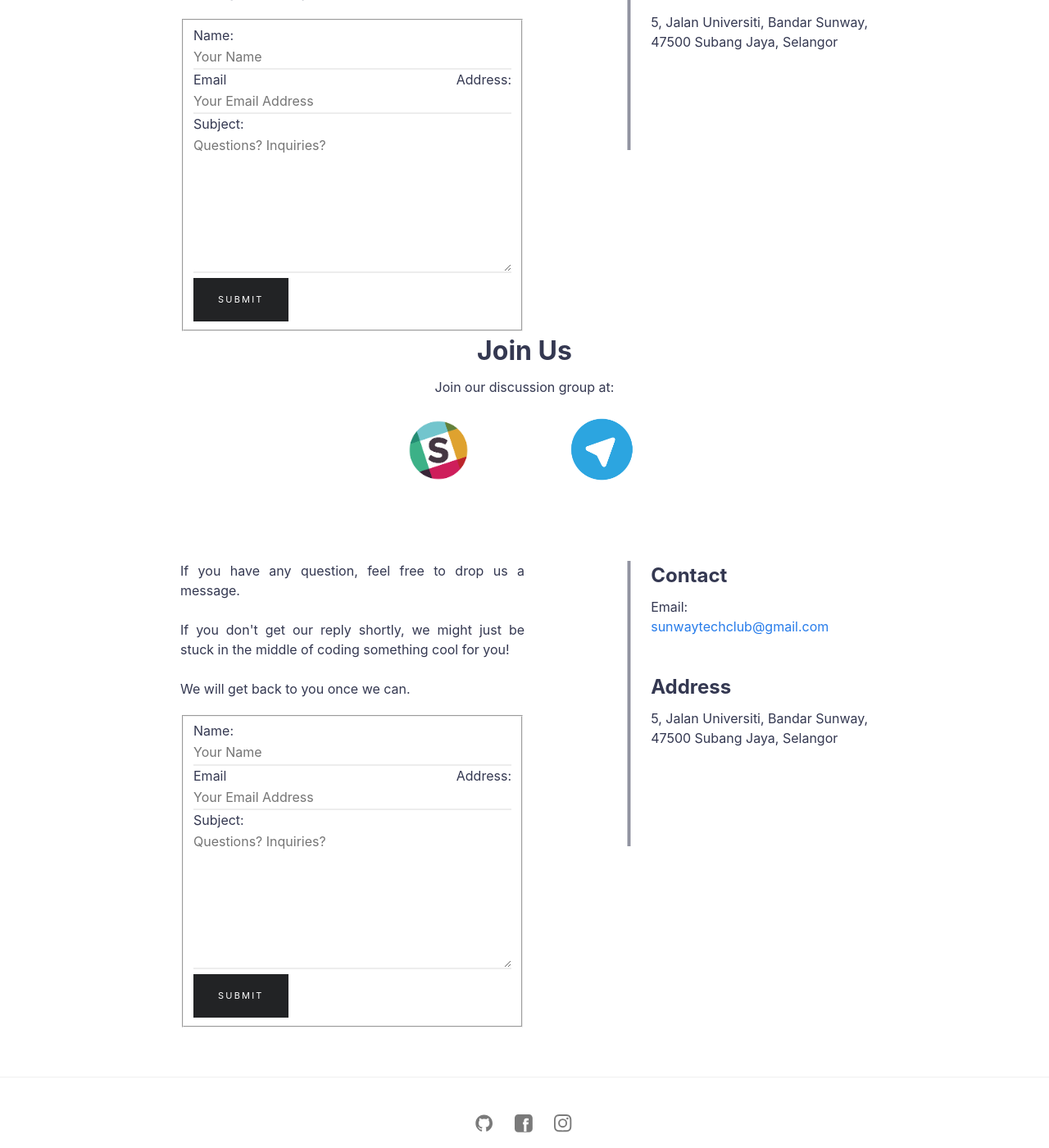
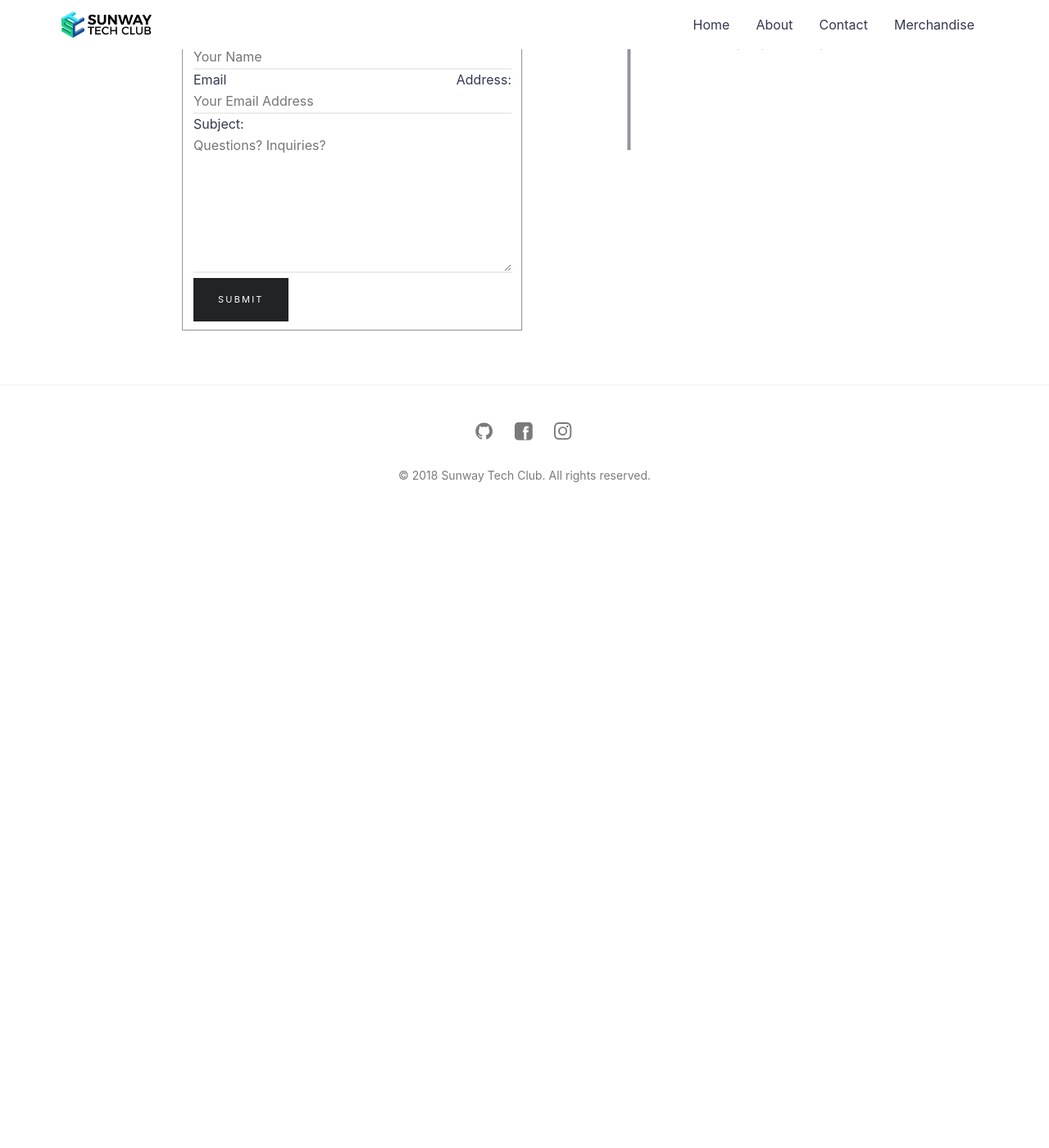
Before and after one commit to lewjiayi/sunwaytechclub-site, a Jekyll site: the page built from contact.md, in a window 1280 px wide and 1400 px high, scrolled down 765 px. Shown: the whole window at 82% size. Built offline with Jekyll 4.4.1, drawn with Linux system fonts in a browser that asks for light colours; after the commit the page ends 1395 px from its top, so only the background shows below that.

Commit message:
deleted duplicate codes

```diff
--- a/contact.md
+++ b/contact.md
@@ -3,39 +3,6 @@ layout: page
 title: Contact Us
 permalink: /contact/
 ---
-<div style="text-align: center;">
-	<h1 style="color: #343851;">Join Us</h1>
-	<p>
-		Join our discussion group at:<br>
-		<div class="slack" style="display: inline-block; vertical-align: top;">
-			<a href="https://join.slack.com/t/sunwaytechclub/shared_invite/enQtNDI4MzAwMDk4ODgzLWM3MzMyZWY2NTRiMzhjNDNhN2Y5ZjY3ZDY1YWY1ZjVlYjI5M2UxZmJkMjljMjdjZmE1N2ZmMmM2ZjA0YzljYjQ" style="border: none;">
-				<img src="{{ "/assets/img/slack.png" | relative_url }}" alt="SLACK">
-			</a>
-		</div>
-		<div class="telegram" style="display: inline-block; vertical-align: top;">
-			<a href="tg://join?invite=AEw0LkH7Xu4BRr0BVSXH9g" style="border: none;">
-				<img src="{{ "/assets/img/telegram.png" | relative_url }}" alt="TELEGRAM">
-			</a>
-		</div>
-	</p>
-</div>
-<div>
-	<div class="form-wrapper">
-		 <p align="justify">
-		 	If you have any question, feel free to drop us a message. <br><br>
-		 	If you don't get our reply shortly, we might just be stuck in the middle of coding something cool for you! <br><br>
-			We will get back to you once we can.
-		</p>
-		{% include form.html %}
-	</div>
-	<div class="contact-info-wrapper">
-		<h2 style="color: #343851">Contact</h2>
-		<p>Email: <a href="mailto:sunwaytechclub@gmail.com" style="border: none !important;">sunwaytechclub@gmail.com</a><br><br></p>
-		<h2 style="color: #343851">Address</h2>
-		<p>5, Jalan Universiti, Bandar Sunway, 47500 Subang Jaya, Selangor</p>
-	</div>
-</div>
-
 <div style="text-align: center;">
 	<h1 style="color: #343851;">Join Us</h1>
 	<p>
```
